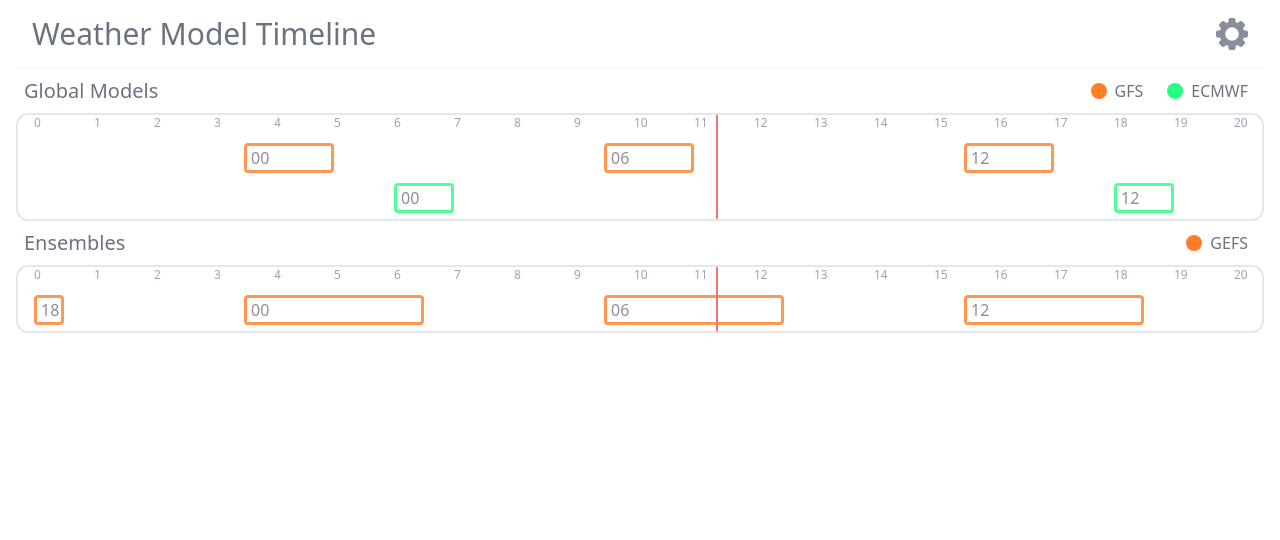
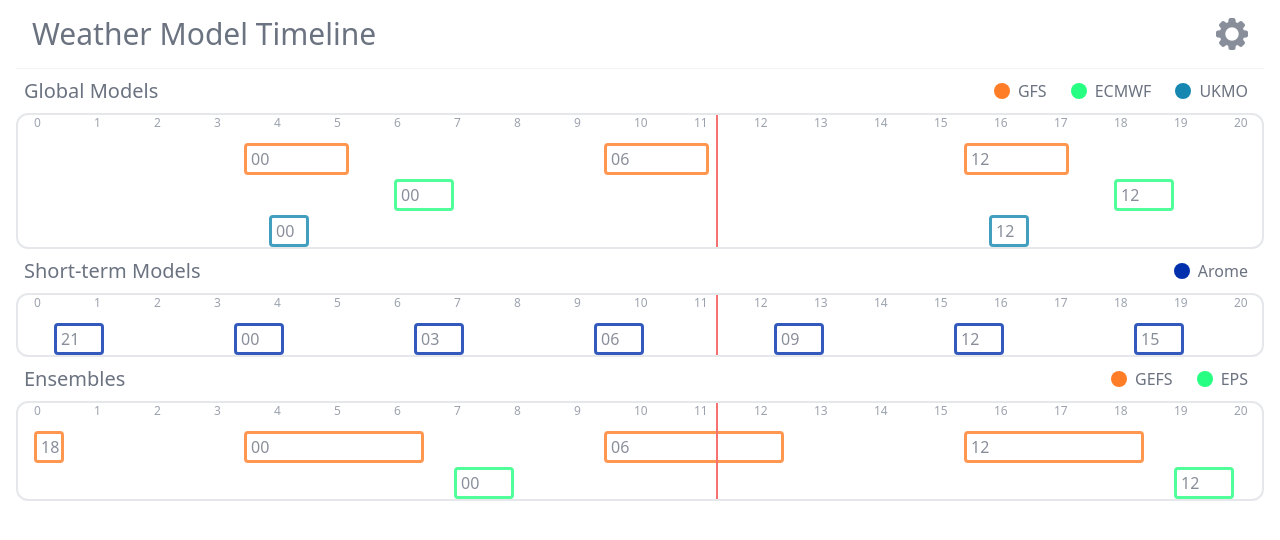
Before and after one commit to Tcumulus/model_timeline, a React (Create React App) app: page / in a window 1280 px wide. Shown: the top 540 px of the page. Built offline with nearby package versions, Linux system fonts and the light colour scheme.

Commit message:
Added model data

```diff
--- a/src/App.tsx
+++ b/src/App.tsx
@@ -5,7 +5,7 @@ import Timeline from "./components/Timeline"
 import { data } from "./data/data"
 
 export const CData = createContext(data)
-export const CSettings = createContext({ utc: 1, models: [[0, 2], [0]] })
+export const CSettings = createContext({ utc: 1, models: [[0, 1, 2], [0], [0, 1]] })
 
 const App: React.FC = () => {
   const [id, setId] = useState<any>({ category: -1, id: -1, run: -1 })
@@ -17,7 +17,7 @@ const App: React.FC = () => {
   const [models, setModels] = useState<number[][]>(() => {
     let saved = localStorage.getItem("models")
     if(saved) { return JSON.parse(saved) }
-    return [[0, 1], [0]]
+    return [[0, 1, 2], [0], [0, 1]]
   })
   const [settingsModal, setSettingsModal] = useState<boolean>(false)
   const utcOffset = new Date().getTimezoneOffset() * -1 / 60
@@ -59,7 +59,8 @@ const App: React.FC = () => {
           />
           <div className="w-full">
             <Timeline data={data.categories[0]} categoryId={0} name="Global Models" setId={setId}/>
-            <Timeline data={data.categories[1]} categoryId={1} name="Ensembles" setId={setId}/>
+            <Timeline data={data.categories[1]} categoryId={1} name="Short-term Models" setId={setId}/>
+            <Timeline data={data.categories[2]} categoryId={2} name="Ensembles" setId={setId}/>
           </div>
             {
               id.category === -1 ? null
--- a/src/components/Block.tsx
+++ b/src/components/Block.tsx
@@ -14,10 +14,15 @@ interface Props {
 const Block: React.FC<Props> = ({ start, end, data, id, runId, setId, color, categoryId }) => {
   const width = (end - start)
   return (
-    <div onClick={() => setId({ category: categoryId, id: id, run: runId })} className="flex flex-row border-[3px] rounded cursor-pointer opacity-80 hover:opacity-100 hover:font-bold"
+    <div onClick={() => setId({ category: categoryId, id: id, run: runId })}
+      className="flex flex-row h-8 items-center border-[3px] rounded cursor-pointer opacity-80 hover:opacity-100 hover:font-bold"
       style={{width: width+"px", position: "absolute", left: start+"px", borderColor: color}}
     >
-      <p className="mx-1">{data.run}</p>
+      {
+        width >= 30 ?
+        <p className="mx-1">{data.run}</p>
+        : null
+      }
     </div>
   )
 }
--- a/src/components/Model.tsx
+++ b/src/components/Model.tsx
@@ -13,7 +13,7 @@ const Model: React.FC<Props> = ({ data, id, setId, categoryId }) => {
   const settings = useContext(CSettings)
 
   return (
-    <div className="flex flex-row h-8 my-1">
+    <div className="flex flex-row h-8 mt-1">
       {
         data.runs.map((element: any, index: number) => {
           const start = element.start + settings.utc*60 <= 1440 ? element.start + settings.utc*60 : element.start + settings.utc*60 - 1440
--- a/src/components/Settings.tsx
+++ b/src/components/Settings.tsx
@@ -16,7 +16,7 @@ const Settings: React.FC<Props> = ({ theme, toggleTheme, setSettingsModal, chang
     <div className="flex flex-row items-center justify-center fixed inset-0 z-20 overflow-y-auto bg-black bg-opacity-60">
       <div className="flex flex-col justify-center px-4 py-2 m-2 bg-gray-100 border-2 border-gray-300 dark:bg-[#2d2d2d] rounded">
         <div className="flex flex-row justify-between">
-          <p className="px-4 text-2xl">Settings</p>
+          <p className="text-2xl">Settings</p>
           <p onClick={() => setSettingsModal(false)} className="text-2xl align-center cursor-pointer">&times;</p>
         </div>
         <hr className="my-2"/>
--- a/src/components/Timeline.tsx
+++ b/src/components/Timeline.tsx
@@ -19,9 +19,10 @@ const Timeline: React.FC<Props> = ({ data, name, setId, categoryId }) => {
     <div className="flex flex-col w-full">
       <div className="flex flex-row justify-between items-center m-2">
         <h2 className="text-xl">{name}</h2>
-        <div className="flex flex-row">
+        <div className="flex flex-row flex-wrap justify-end">
           {
             data.models.map((element: any, id: number) => {
+              console.log(settings.models)
               if (!settings.models[categoryId].includes(id)) { return null }
               return (
                 <div className="flex flex-row items-center" key={id}>
--- a/src/data/data.ts
+++ b/src/data/data.ts
@@ -8,10 +8,10 @@ export const data = {
           country: "USA",
           color: "#ff7d26",
           runs: [
-            { run: "00", window: "+384", start: 210, end: 300 },
-            { run: "06", window: "+384", start: 570, end: 660 },
-            { run: "12", window: "+384", start: 930, end: 1020 },
-            { run: "18", window: "+384", start: 1290, end: 1380 }
+            { run: "00", window: "+384", start: 210, end: 315 },
+            { run: "06", window: "+384", start: 570, end: 675 },
+            { run: "12", window: "+384", start: 930, end: 1035 },
+            { run: "18", window: "+384", start: 1290, end: 1395 }
           ],
           sites: [
             { name: "meteociel.fr", href: "https://www.meteociel.fr/modeles/gfse_cartes.php" },
@@ -38,8 +38,23 @@ export const data = {
           country: "UK",
           color: "#1587b0",
           runs: [
-            { run: "00", window: "+168", start: 240, end: 270 },
-            { run: "12", window: "+168", start: 960, end: 990 },
+            { run: "00", window: "+168", start: 235, end: 275 },
+            { run: "12", window: "+168", start: 955, end: 995 },
+          ],
+          sites: [
+            { name: "meteociel.fr", href: "https://www.meteociel.fr/modeles/ukmoeu.php" }
+          ]
+        },
+        {
+          abbreviation: "ICON",
+          name: "Icosahedral Nonhydrostatic Model",
+          country: "DE",
+          color: "#ed15b0",
+          runs: [
+            { run: "00", window: "+180", start: 150, end: 195 },
+            { run: "06", window: "+120", start: 510, end: 540 },
+            { run: "12", window: "+180", start: 870, end: 915 },
+            { run: "18", window: "+120", start: 1230, end: 1260 },
           ],
           sites: [
             { name: "meteociel.fr", href: "https://www.meteociel.fr/modeles/ukmoeu.php" }
@@ -47,6 +62,33 @@ export const data = {
         }
       ]
     },
+
+    {
+      models: [
+        {
+          abbreviation: "Arome",
+          name: "Application of Research at the Operational Mesoscale",
+          country: "FR",
+          color: "#0230ad",
+          runs: [
+            { run: "00", window: "+51", start: 200, end: 250 },
+            { run: "03", window: "+51", start: 380, end: 430 },
+            { run: "06", window: "+51", start: 560, end: 610 },
+            { run: "09", window: "+51", start: 740, end: 790 },
+            { run: "12", window: "+51", start: 920, end: 970 },
+            { run: "15", window: "+51", start: 1100, end: 1150 },
+            { run: "18", window: "+51", start: 1280, end: 1330 },
+            { run: "21", window: "+51", start: 20, end: 70 },
+          ],
+          sites: [
+            { name: "meteociel.fr", href: "https://www.meteociel.fr/modeles/gfse_cartes.php" },
+            { name: "wetterzentrale.de", href: "https://www.wetterzentrale.de/en/topkarten.php?model=ecm&lid=OP" }
+          ]
+        }
+      ]
+    },
+
+
     {
       models: [
         {
@@ -59,6 +101,20 @@ export const data = {
             { run: "06", window: "+384", start: 570, end: 750 },
             { run: "12", window: "+384", start: 930, end: 1110 },
             { run: "18", window: "+384", start: 1290, end: 1470 }
+          ],
+          sites: [
+            { name: "meteociel.fr", href: "https://www.meteociel.fr/modeles/gfse_cartes.php" },
+            { name: "wetterzentrale.de", href: "https://www.wetterzentrale.de/en/topkarten.php?model=ecm&lid=OP" }
+          ]
+        },
+        {
+          abbreviation: "EPS",
+          name: "ECMWF Ensemble Prediction System",
+          country: "EU",
+          color: "#26ff81",
+          runs: [
+            { run: "00", window: "+384", start: 420, end: 480 },
+            { run: "12", window: "+384", start: 1140, end: 1200 }
           ],
           sites: [
             { name: "meteociel.fr", href: "https://www.meteociel.fr/modeles/gfse_cartes.php" },
```
